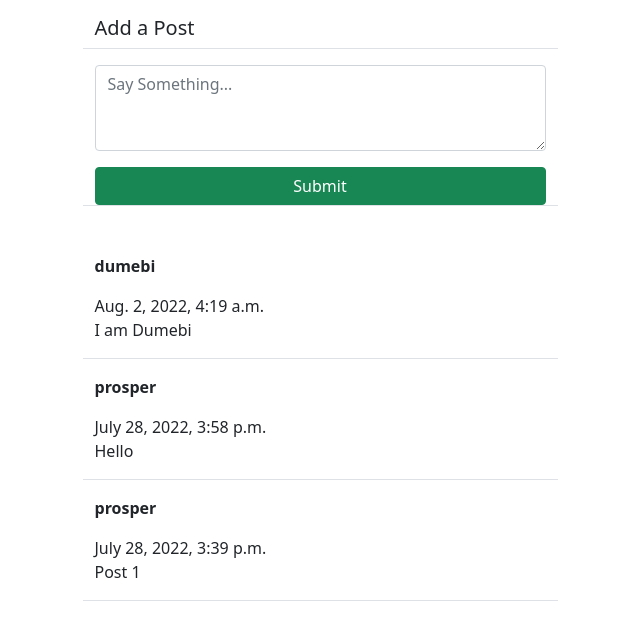
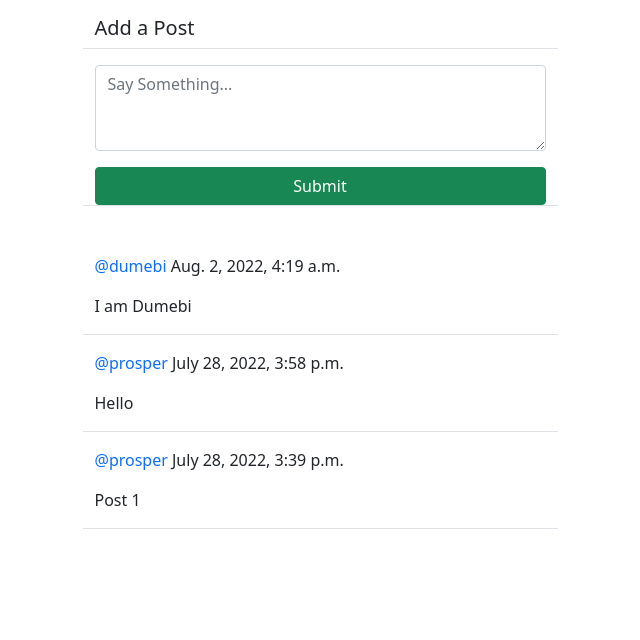
Before and after one commit to prosper-20/SOCIAL, a Django app: page /social/ in a window 1280 px wide. Shown: the part 56-696 px from the top of the page, without its empty margins (320-960 px from the left). Run offline with Django 4.2, Linux system fonts and the light colour scheme; a user stored in the database is signed in; data comes from the database, SQL or seed files in the repository; parts of the project's set-up code (start-up, migrations or seed data) failed here and were passed over; some libraries are stand-ins or nearby versions.

Commit message:
upgrades

```diff
--- a/social/templates/social/post_list.html
+++ b/social/templates/social/post_list.html
@@ -25,8 +25,11 @@
     {% for post in posts %}
     <div class="row justify-content-center mt-3">
         <div class="col-md-5 col-sm-12 border-bottom">
-            <p><strong>{{ post.author}}</strong></p> {{ post.created_on }}
-            <p>{{ post.body }}</p>
+            <p><a href="{% url 'profile' post.author.profile.pk %}" style="text-decoration: none;" class="text-primary">@{{ post.author}} </a>{{ post.created_on }}</p>
+            <div class="position-relative">
+                <p>{{ post.body }}</p>
+                <a href="{% url 'post-detail' post.pk %}" class="stretched-link"></a>
+            </div>
         </div>
     </div>
     {% endfor %}
```
Also changed, not shown: social/templates/social/profile.html (+5 -2 lines).
